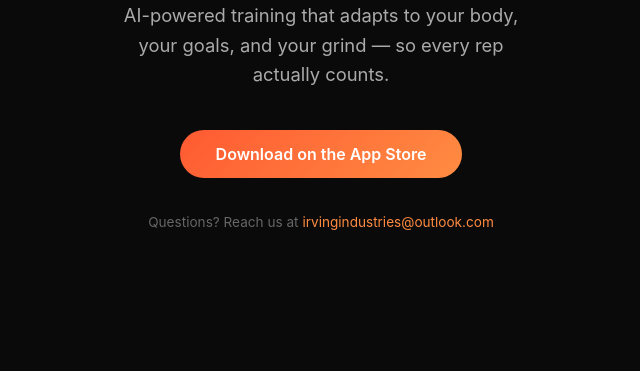
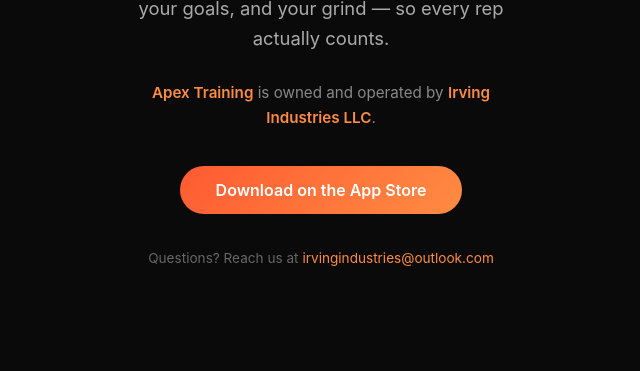
Before and after one commit to irvingkeith93-bit/APEX-APP, a plain HTML site: page index.html in a window 1280 px wide. Shown: the part 429-800 px from the top of the page, without its empty margins (319-959 px from the left). Drawn offline with Linux system fonts and the light colour scheme.

Commit message:
Update index.html

```diff
--- a/index.html
+++ b/index.html
@@ -4,8 +4,10 @@
 <meta charset="UTF-8">
 <meta name="viewport" content="width=device-width, initial-scale=1.0">
 <title>Apex – Train Smarter</title>
+
 <style>
   * { margin: 0; padding: 0; box-sizing: border-box; }
+
   body {
     font-family: -apple-system, BlinkMacSystemFont, 'Segoe UI', Roboto, sans-serif;
     background: #0a0a0a;
@@ -18,6 +20,7 @@
     text-align: center;
     padding: 40px 24px;
   }
+
   .logo {
     width: 140px;
     height: 140px;
@@ -25,6 +28,7 @@
     margin-bottom: 32px;
     box-shadow: 0 0 60px rgba(255, 90, 50, 0.3);
   }
+
   h1 {
     font-size: 2.4rem;
     font-weight: 700;
@@ -33,16 +37,32 @@
     -webkit-background-clip: text;
     -webkit-text-fill-color: transparent;
   }
+
   .tagline {
     font-size: 1.15rem;
     color: #aaa;
     max-width: 420px;
     line-height: 1.6;
-    margin-bottom: 40px;
+    margin-bottom: 28px;
   }
+
   .tagline strong {
     color: #fff;
   }
+
+  .ownership {
+    font-size: 0.95rem;
+    color: #888;
+    max-width: 420px;
+    line-height: 1.6;
+    margin-bottom: 36px;
+  }
+
+  .ownership strong {
+    color: #FF8C42;
+    font-weight: 600;
+  }
+
   .cta {
     display: inline-block;
     padding: 14px 36px;
@@ -55,40 +75,69 @@
     transition: transform 0.2s, box-shadow 0.2s;
     margin-bottom: 20px;
   }
+
   .cta:hover {
     transform: scale(1.05);
     box-shadow: 0 8px 30px rgba(255, 90, 50, 0.4);
   }
+
   .contact {
     font-size: 0.85rem;
     color: #666;
     margin-top: 16px;
   }
+
   .contact a {
     color: #FF8C42;
     text-decoration: none;
   }
-  .contact a:hover { text-decoration: underline; }
-  .badge { margin-top: 32px; opacity: 0.9; }
-  .badge img { height: 50px; }
+
+  .contact a:hover {
+    text-decoration: underline;
+  }
+
+  .badge {
+    margin-top: 32px;
+    opacity: 0.9;
+  }
+
+  .badge img {
+    height: 50px;
+  }
 </style>
 </head>
+
 <body>
+
 <img
   src="https://r2-pub.rork.com/projects/z1pmyt1d4oc6wrvyt0lcw/assets/d0d0fb19-6ede-424f-8ac7-1b7674cb9b90.png"
   alt="Apex Logo"
   class="logo"
 />
+
 <h1>Apex</h1>
+
 <p class="tagline">
-  Your workouts are guessing games. <strong>Apex makes them a science.</strong><br/>
+  Your workouts are guessing games.
+  <strong>Apex makes them a science.</strong><br/>
   AI-powered training that adapts to your body, your goals, and your grind — so every rep actually counts.
 </p>
-<a href="https://apps.apple.com/app/YOUR_APP_ID" class="cta">Download on the App Store</a>
+
+<p class="ownership">
+  <strong>Apex Training</strong> is owned and operated by
+  <strong>Irving Industries&nbsp;LLC</strong>.
+</p>
+
+<a href="https://apps.apple.com/app/YOUR_APP_ID" class="cta">
+  Download on the App Store
+</a>
 
 <p class="contact">
   Questions? Reach us at
-  <a href="mailto:irvingindustries@outlook.com">irvingindustries@outlook.com</a>
+  <a href="mailto:irvingindustries@outlook.com">
+    irvingindustries@outlook.com
+  </a>
 </p>
+
 </body>
 </html>
```
